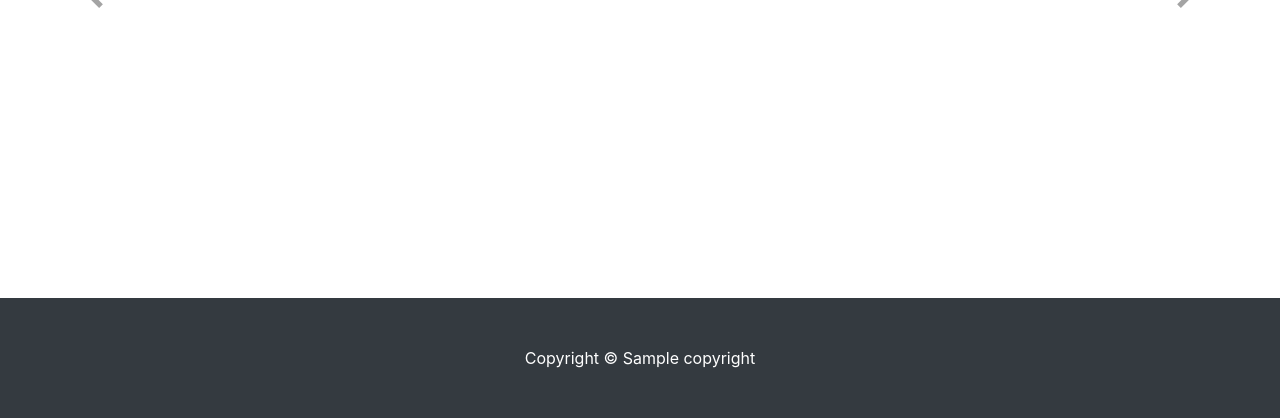
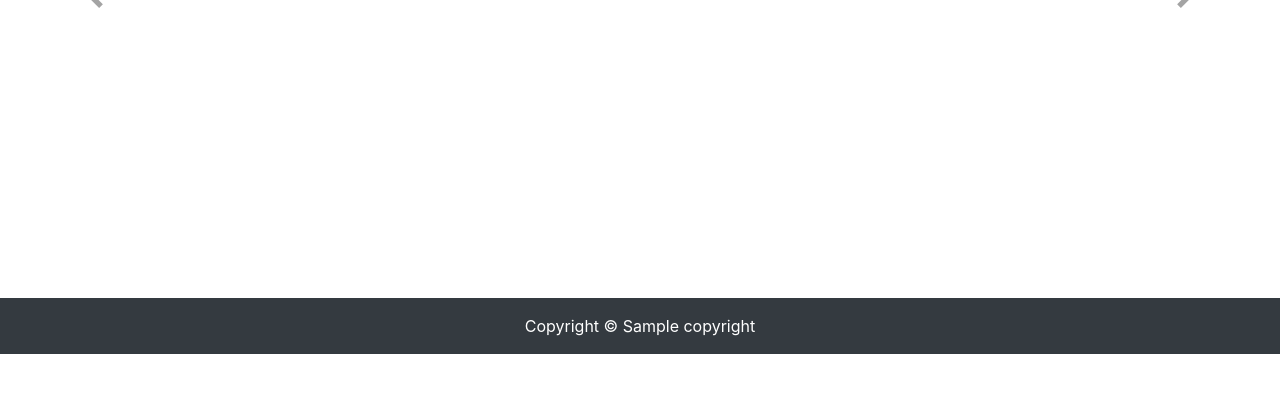
Before and after one commit to smolynets/presentation, a Django app: page / in a window 1280 px wide. Shown: the part 745-1163 px from the top of the page. After the commit the page ends 1099 px from the top, so only its background shows below. Run offline with Django 3.2, Linux system fonts and the light colour scheme; tables that the repository leaves empty hold one stand-in row (values such as "Sample post"); grey boxes marked "Sample" are stand-in pictures; parts of the project's set-up code (start-up, migrations or seed data) failed here and were passed over; some libraries are stand-ins or nearby versions.

Commit message:
style: fixed footer height

```diff
--- a/main_app/templates/index.html
+++ b/main_app/templates/index.html
@@ -102,7 +102,7 @@
 
 
     <!-- Footer -->
-    <footer class="py-5 bg-dark">
+    <footer class="py-3 bg-dark">
       <div class="container">
         <p class="m-0 text-center text-white">Copyright &copy; {{ copy_right.name }}</p>
       </div>
```
